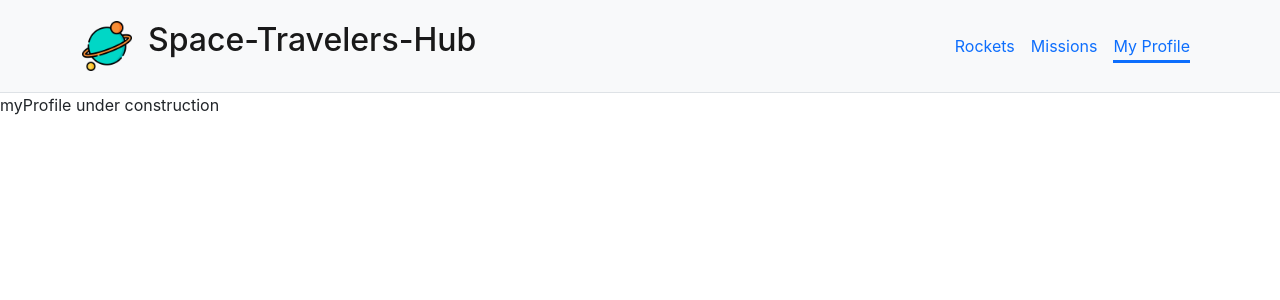
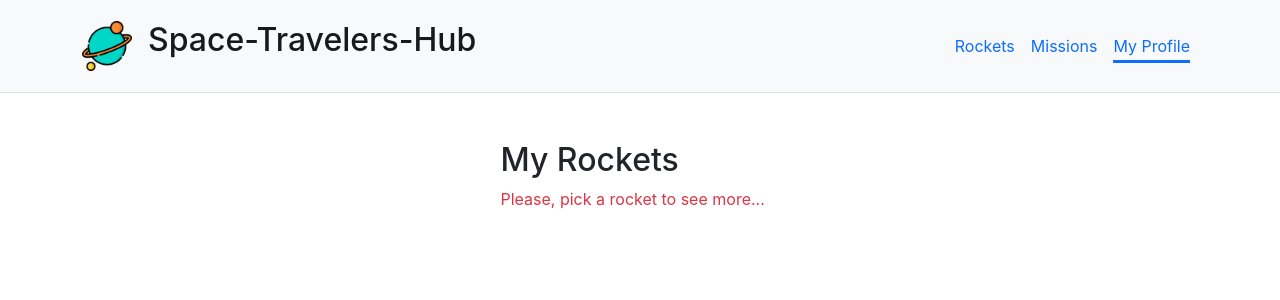
Before and after one commit to stino-x/Space-Travellers, a React (Create React App) app: page /myProfile in a window 1280 px wide. Shown: the top 300 px of the page. Built offline with nearby package versions, Linux system fonts and the light colour scheme.

Commit message:
Update myProfile.js
Co-Authored-By: Iheagwara Augustine <107426247+stino-x@users.noreply.github.com>

```diff
--- a/src/Components/Profile/myProfile.js
+++ b/src/Components/Profile/myProfile.js
@@ -1,7 +1,37 @@
 import React from 'react';
+import { useSelector } from 'react-redux';
+import { ListGroup, Container } from 'react-bootstrap';
 
-const MyProfile = () => (
-  <div>myProfile under construction</div>
-);
+const MyProfile = () => {
+  // const missions = useSelector((state) => state.mission);
+  // const filteredMissions = missions.filter((mission) => mission.canceled === true);
+
+  const rockets = useSelector((state) => state.rocket);
+  const filteredRockets = rockets.filter((rocket) => rocket.reserved === true);
+
+  return (
+    <Container className="d-flex justify-content-center mt-5">
+      {/* <ListGroup className="w-25 me-5">
+        <h2>My Missions</h2>
+        {filteredMissions.length === 0 ? (
+          <p className="text-danger">Please, join a mission to see more...</p>
+        ) : (
+          filteredMissions.map((mission) => (
+            <ListGroup.Item key={mission.id}>{mission.name}</ListGroup.Item>
+          ))
+        )}
+      </ListGroup> */}
+      <ListGroup className="w-25">
+        <h2>My Rockets</h2>
+        {filteredRockets.length === 0 ? (<p className="text-danger">Please, pick a rocket to see more...</p>
+        ) : (
+          filteredRockets.map((rocket) => (
+            <ListGroup.Item key={rocket.id}>{rocket.name}</ListGroup.Item>
+          ))
+        )}
+      </ListGroup>
+    </Container>
+  );
+};
 
 export default MyProfile;
```
